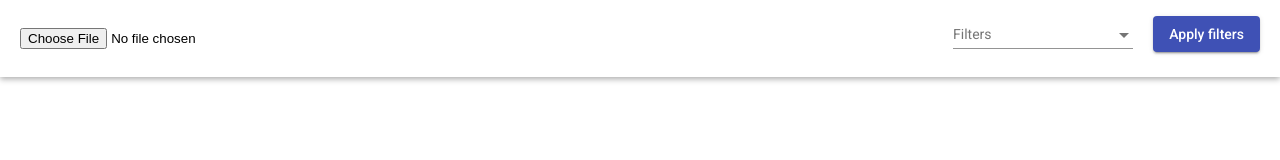
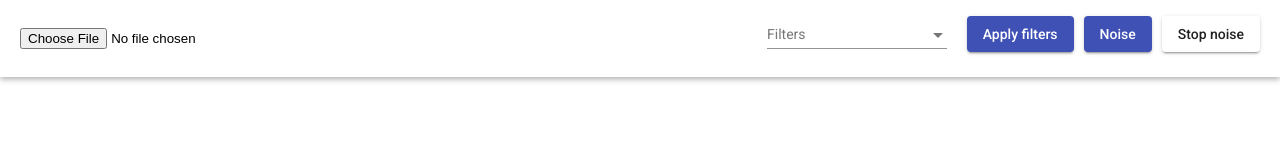
Before and after one commit to akmalkrmv/portrait, an Angular app: page / in a window 1280 px wide. Shown: the top 160 px of the page. Built offline with nearby package versions, Linux system fonts and the light colour scheme.

Commit message:
added noise animation

```diff
--- a/src/app/main/main.component.html
+++ b/src/app/main/main.component.html
@@ -45,12 +45,19 @@
             <mat-option [value]="1">Grey</mat-option>
             <mat-option [value]="2">Invert</mat-option>
             <mat-option [value]="3">Black-white</mat-option>
-            <mat-option [value]="4">Less pixels</mat-option>
+            <mat-option [value]="4">Noise</mat-option>
           </mat-select>
         </mat-form-field>
 
         <button mat-raised-button color="primary" (click)="applyFilters()">
           Apply filters
+        </button>
+
+        <button mat-raised-button color="primary" (click)="applyNoise()">
+          Noise
+        </button>
+        <button mat-raised-button (click)="stopNoise()">
+          Stop noise
         </button>
       </div>
     </div>
--- a/src/app/main/main.component.scss
+++ b/src/app/main/main.component.scss
@@ -20,6 +20,10 @@
 
   .mat-form-field:not(:last-child) {
     margin-right: 20px;
+  }
+
+  button:not(:last-child) {
+    margin-right: 10px;
   }
 }
 
--- a/src/app/main/main.component.ts
+++ b/src/app/main/main.component.ts
@@ -33,6 +33,7 @@ export class MainComponent implements OnInit, AfterViewInit {
   public imageHeight = window.innerHeight;
 
   private moveInterval;
+  private noiseInterval;
 
   public constructor(private particlesService: ParticlesService) {}
 
@@ -73,6 +74,23 @@ export class MainComponent implements OnInit, AfterViewInit {
     clearInterval(this.moveInterval);
   }
 
+  public applyNoise() {
+    this.noiseInterval = setInterval(() => {
+      const imageData = this.particlesService.getImageData(this.image);
+      const filter = new ImageFilter(imageData).applyFilters([
+        ...this.filters,
+        ImageFilterType.noise
+      ]);
+
+      this.context.putImageData(filter.imageData, 0, 0);
+    }, 100);
+  }
+
+  public stopNoise() {
+    clearInterval(this.noiseInterval);
+    this.applyFilters();
+  }
+
   public handleFileInput(files: FileList) {
     const file = files[0];
     const reader = new FileReader();
@@ -88,7 +106,6 @@ export class MainComponent implements OnInit, AfterViewInit {
   public applyFilters() {
     const imageData = this.particlesService.getImageData(this.image);
     const filter = new ImageFilter(imageData).applyFilters(this.filters);
-
     this.context.putImageData(filter.imageData, 0, 0);
   }
 
--- a/src/app/services/image-filter.service.ts
+++ b/src/app/services/image-filter.service.ts
@@ -2,7 +2,7 @@ export enum ImageFilterType {
   grey = 1,
   invert = 2,
   blackWhite = 3,
-  lessPixels = 4
+  noise = 4
 }
 
 /**
@@ -13,7 +13,7 @@ export class ImageFilter {
     [ImageFilterType.grey]: this.applyGrey,
     [ImageFilterType.invert]: this.applyInvertColor,
     [ImageFilterType.blackWhite]: this.applyBlackWhite,
-    [ImageFilterType.lessPixels]: this.applyLessPixels
+    [ImageFilterType.noise]: this.applyNoise
   };
 
   /**
@@ -93,12 +93,12 @@ export class ImageFilter {
     return this;
   }
 
-  public applyLessPixels(): ImageFilter {
+  public applyNoise(pixelsRarety: number = 0.8): ImageFilter {
     let pixelData = this.imageData.data;
     let filtered = new Uint8ClampedArray(this.imageData.data);
 
     for (let i = 0; i < pixelData.length; i += 4) {
-      if (Math.random() > 0.5) {
+      if (Math.random() > pixelsRarety) {
         // alpha
         filtered[i + 3] = 0;
       }
```
